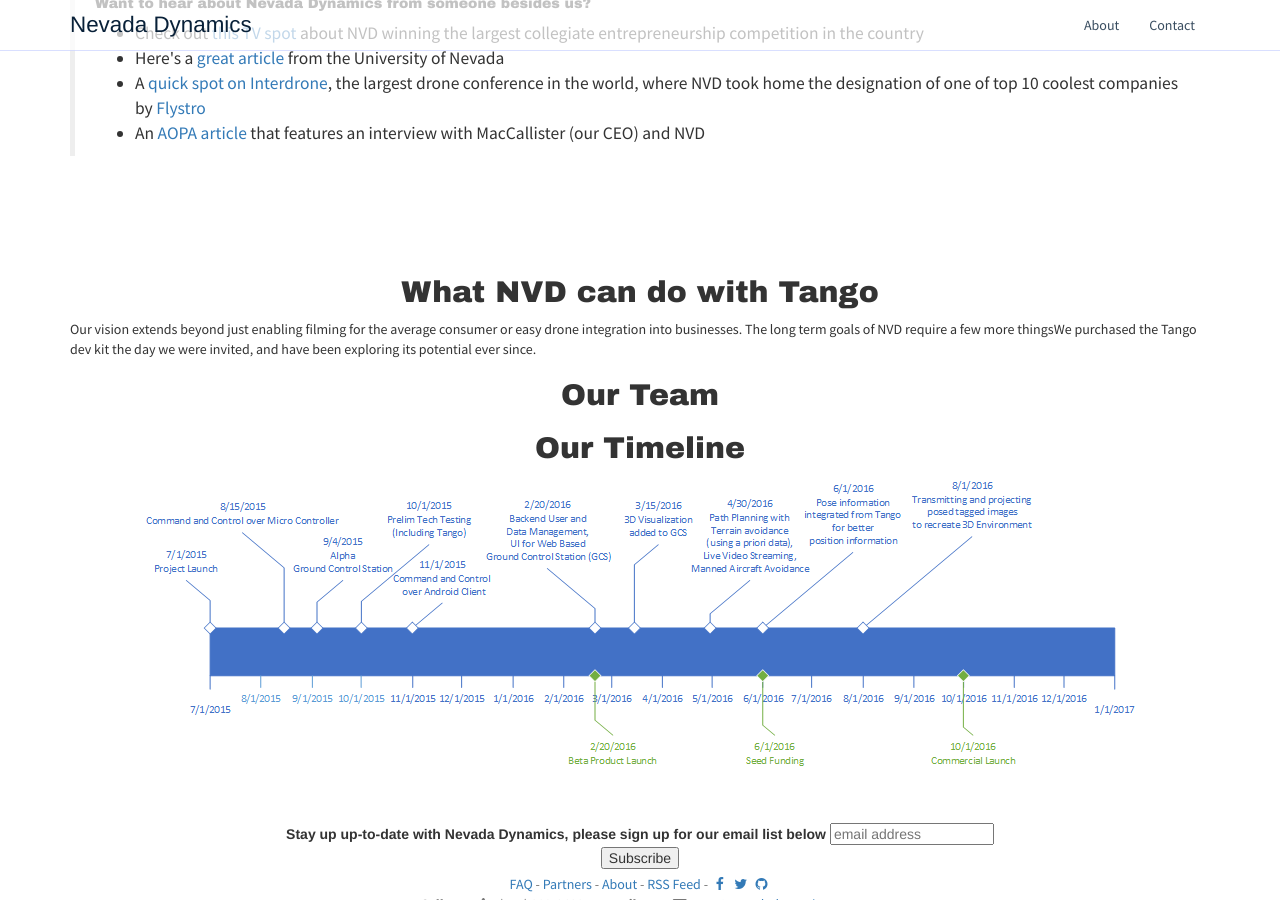
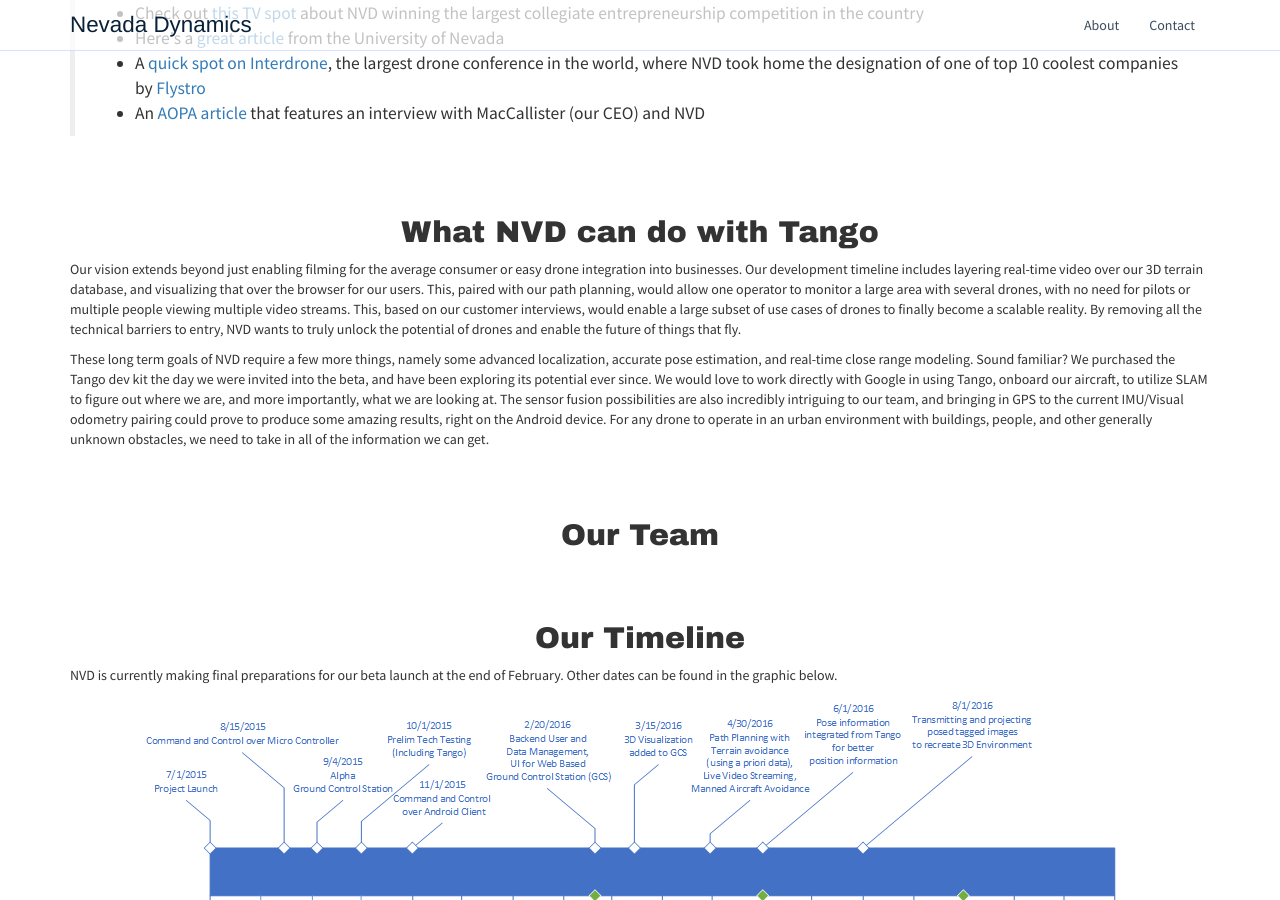
Before and after one commit to NevadaDynamics/NevadaDynamics.github.io, a Jekyll site: the page built from tango.html, in a window 1280 px wide and 900 px high, scrolled down 3765 px. Built offline with Jekyll 4.4.1, drawn with Linux system fonts in a browser that asks for light colours; nearby versions of some CDN libraries; Markdown is read by kramdown in place of the engine named in the settings; comment, search, counter and statistics services are not loaded; some of the changed text lies outside the part shown.

Commit message:
Update tango.html

```diff
--- a/tango.html
+++ b/tango.html
@@ -26,7 +26,7 @@
 <h2>What NVD Does</h2>
 <p>Currently, any company that wants to send a drone across a city runs into many problems, including obstacle avoidance, adherence to local and national laws, long distance monitoring, and expensive pilots. By connecting drones to the internet, Nevada Dynamics provides the technology infrastructure to integrate existing drone systems into a safe, commercial environment, where drones can be sent anywhere with the click of a button or swipe of a finger, and data can be immediately uploaded and visualized.</p>
 
-<p>The NVD system can be installed on a drone using an onboard Android cell phone (with our Totem app) or small Linux computer (running Totem software), connecting to the internet through a Drone Data Plan that we provide though strategic partnerships with cellular carriers, and operating with low-latency, encrypted, lightweight messages. The control client can then be run from any web browser, mobile or desktop. This enables drones to be sent anywhere to film anything, deliver any package, monitor any security perimeter, or anything else imaginable. </p>
+<p>The NVD system can be installed on a drone using an onboard Android cell phone (with our Totem app) or small Linux computer (running Totem software), connecting to the internet through a Drone Data Plan that we provide though strategic partnerships with cellular carriers, and operating with low-latency, encrypted, lightweight messages. The control client can then be run from any web browser, mobile or desktop. This enables drones to be sent anywhere to film anything, deliver any package, monitor any security perimeter, or anything else imaginable. As a bonus, we are also supporting real-time video streaming straight from the drone over cellular networks.</p>
 
 <p>The cloud connectivity; however, is simply a means to an end, as we enable the drones themselves to create custom flight plans that avoid buildings, other aircraft, and no-fly zones, while integrating with the national Unmanned Traffic Management system currently being developed by NASA and the FAA. Nevada Dynamics believes that controlling drones should be simple and intuitive, not complicated and filled with regulatory compliance training.</p>
 
@@ -38,7 +38,7 @@
 
 <p>By moving the common "ground control station" to the cloud, Nevada Dynamics has eliminated complexity and enabled any company to navigate this new market and use drones to their maximum potential, in the absolute easiest way possible by directly using our web control station, contracting with us to build specific drone applications, or by taking advantage of our open API and building on top of our system. This platform can move in many different directions, and we look forward to adding to our list of collaborators, which currently includes universities, large international and domestic drone and autopilot manufacturers, UAS-service based companies, and national cellular networks.</p>
 
-<br></br><br></br>
+<br></br>
 <blockquote>
 <h5>
 <a id="want-to-hear-about-nevada-dynamics-from-someone-else-besides-me" class="anchor" href="#want-to-hear-about-nevada-dynamics-from-someone-else-besides-me" aria-hidden="true"><span aria-hidden="true" class="octicon octicon-link"></span></a>Want to hear about Nevada Dynamics from someone besides us?</h5>
@@ -50,15 +50,20 @@
 <li>An <a href="http://www.aopa.org/News-and-Video/All-News/2015/September/16/Preventing-drone-disaster">AOPA article</a> that features an interview with MacCallister (our CEO) and NVD</li>
 </ul>
 </blockquote>
-<br></br><br></br>
+<br></br>
 
 <h2>What NVD can do with Tango</h2>
-<p>Our vision extends beyond just enabling filming for the average consumer or easy drone integration into businesses. The long term goals of NVD require a few more thingsWe purchased the Tango dev kit the day we were invited, and have been exploring its potential ever since.</p>
+<p>Our vision extends beyond just enabling filming for the average consumer or easy drone integration into businesses. Our development timeline includes layering real-time video over our 3D terrain database, and visualizing that over the browser for our users. This, paired with our path planning, would allow one operator to monitor a large area with several drones, with no need for pilots or multiple people viewing multiple video streams. This, based on our customer interviews, would enable a large subset of use cases of drones to finally become a scalable reality. By removing all the technical barriers to entry, NVD wants to truly unlock the potential of drones and enable the future of things that fly.</p>
 
+<p>These long term goals of NVD require a few more things, namely some advanced localization, accurate pose estimation, and real-time close range modeling. Sound familiar? We purchased the Tango dev kit the day we were invited into the beta, and have been exploring its potential ever since. We would love to work directly with Google in using Tango, onboard our aircraft, to utilize SLAM to figure out where we are, and more importantly, what we are looking at. The sensor fusion possibilities are also incredibly intriguing to our team, and bringing in GPS to the current IMU/Visual odometry pairing could prove to produce some amazing results, right on the Android device. For any drone to operate in an urban environment with buildings, people, and other generally unknown obstacles, we need to take in all of the information we can get.</p>
+
+<br></br>
 <h2>Our Team</h2>
 <p></p>
 
+<br></br>
 <h2>Our Timeline</h2>
+<p>NVD is currently making final preparations for our beta launch at the end of February. Other dates can be found in the graphic below.</p>
 <img src="/images/tangoTimeline.png" alt="timeline">
 </div>
 </div>
```
